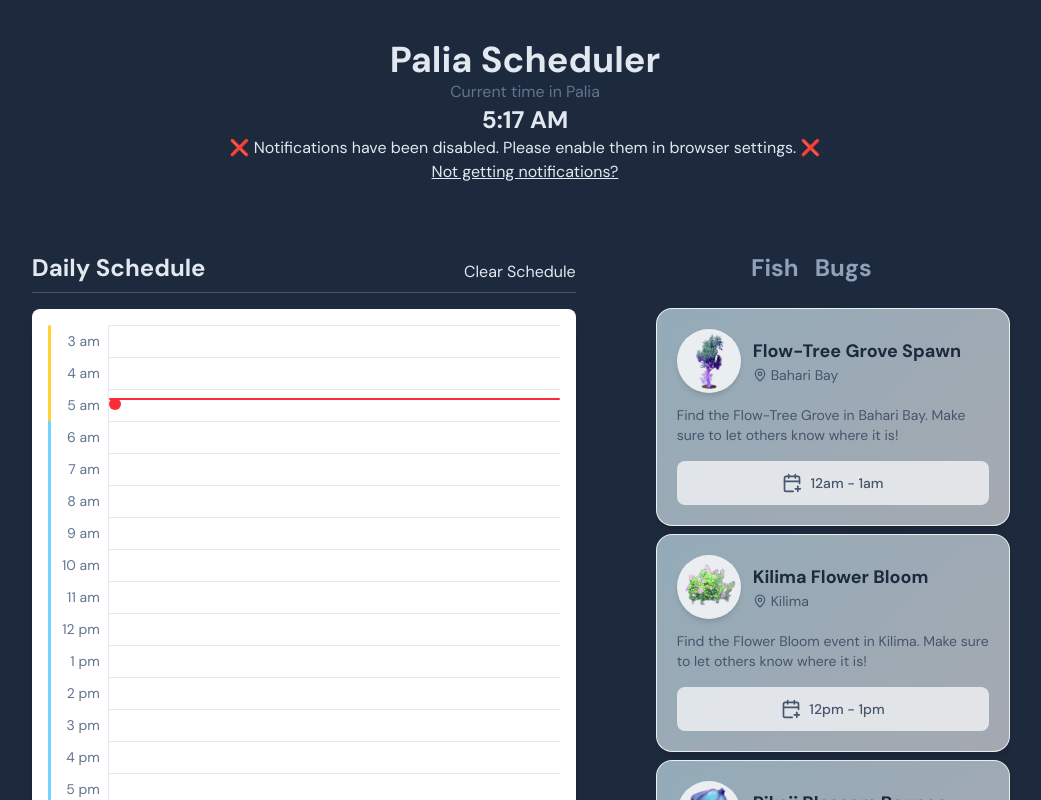
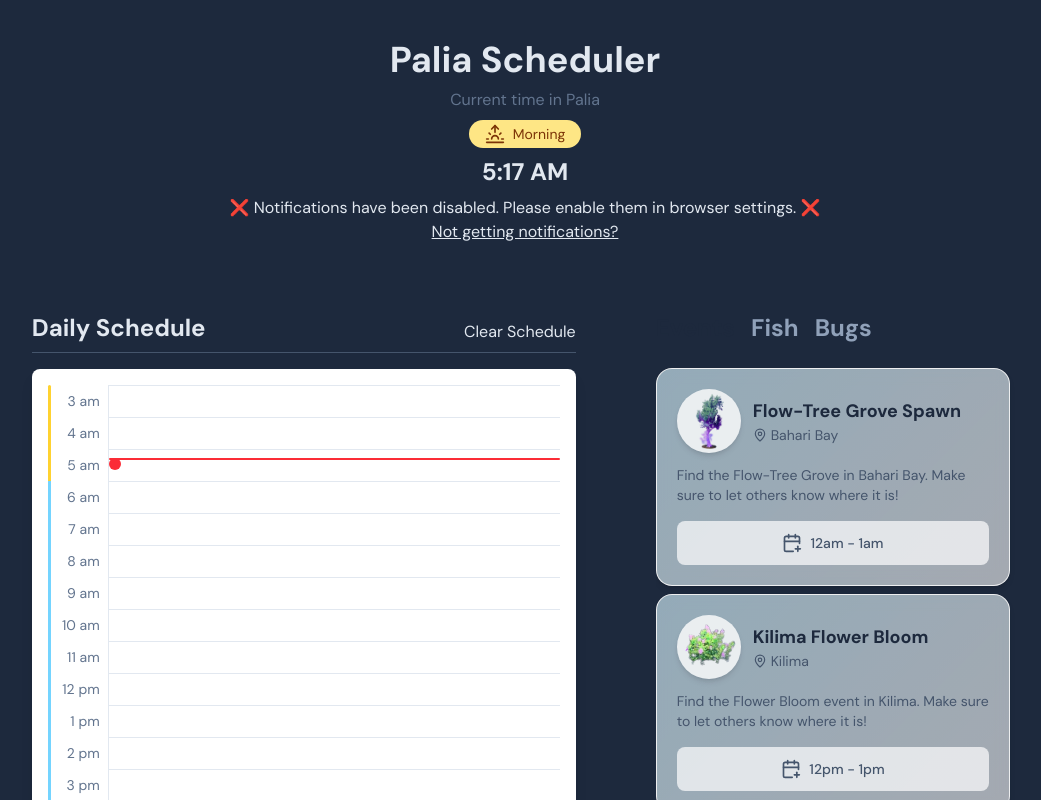
Before and after one commit to AedanG1/Palia-Scheduler, a Next.js app: page / in a window 1280 px wide. Shown: the top 800 px of the page, without its empty margins (115-1156 px from the left). Built offline with nearby package versions, Linux system fonts and the light colour scheme.

Commit message:
add stage of day indicator

```diff
--- a/src/app/components/PaliaClock.tsx
+++ b/src/app/components/PaliaClock.tsx
@@ -1,10 +1,74 @@
-import { JSX } from "react"
+import { JSX, useEffect, useState } from "react"
 import usePaliaTime from "../hooks/usePaliaTime"
+import { Sunrise, Sun, Sunset, Moon } from "lucide-react";
+
+type StageOfDay = "Morning" | "Day" | "Evening" | "Night";
 
 export default function PaliaClock(): JSX.Element {
-  const {paliaTime12Hour} = usePaliaTime();
+  const {paliaTime12Hour, paliaCurrentHour} = usePaliaTime();
+  const [stageOfDay, setStageOfDay] = useState<StageOfDay>("Morning");
+
+  useEffect(() => {
+    let stage: StageOfDay;
+
+    if (paliaCurrentHour < 6 && paliaCurrentHour > 2) {
+      stage = "Morning";
+    } else if (paliaCurrentHour < 18 && paliaCurrentHour > 5) {
+      stage = "Day";
+    } else if (paliaCurrentHour < 21 && paliaCurrentHour > 17) {
+      stage = "Evening";
+    } else {
+      stage = "Night";
+    }
+
+    setStageOfDay(stage);
+
+  }, [paliaCurrentHour])
+
+  const stageOfDayColors = {
+    "Morning": {
+      foreground: "#7b3306",
+      background: "#fee685"
+    },
+    "Day": {
+      foreground: "#024a70",
+      background: "#b8e6fe"
+    },
+    "Evening": {
+      foreground: "#8b0836",
+      background: "#ffccd3"
+    },
+    "Night": {
+      foreground: "#312c85",
+      background: "#c6d2ff"
+    }
+  }
+
+  const getIcon = (label: string) => {
+    switch (label) {
+      case "Morning":
+        return <Sunrise size={20} />
+      case "Day":
+        return <Sun size={20} />
+      case "Evening":
+        return <Sunset size={20} />
+      case "Night":
+        return <Moon size={20} />
+    }
+  }
 
   return (
-    <h3 className="text-2xl font-bold">{paliaTime12Hour}</h3>
+    <div className="flex flex-col items-center gap-2">
+      <div className="flex flex-row text-sm gap-2 px-4 py-1 rounded-full"
+        style={{
+          background: `${stageOfDayColors[stageOfDay].background}`,
+          color: `${stageOfDayColors[stageOfDay].foreground}`
+        }}
+      >
+        {getIcon(stageOfDay)}
+        <span>{stageOfDay}</span>
+      </div>
+      <h3 className="text-2xl font-bold">{paliaTime12Hour}</h3>
+    </div>
   )
 }
--- a/src/app/page.tsx
+++ b/src/app/page.tsx
@@ -81,7 +81,7 @@
       }
 
       <div className="relative py-8 px-4 md:py-10 md:px-24">
-        <div className="flex flex-col items-center mb-8">
+        <div className="flex flex-col items-center mb-8 gap-2">
           <h1 className="text-4xl font-bold">Palia Scheduler</h1>
           <h2 className="text-slate-500">Current time in Palia</h2>
           <PaliaClock />
```
